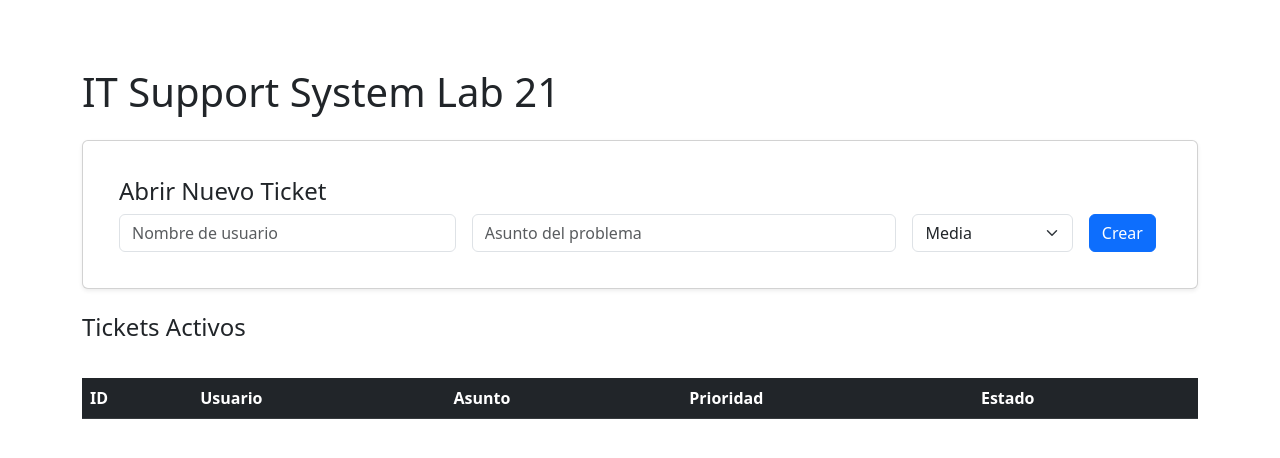
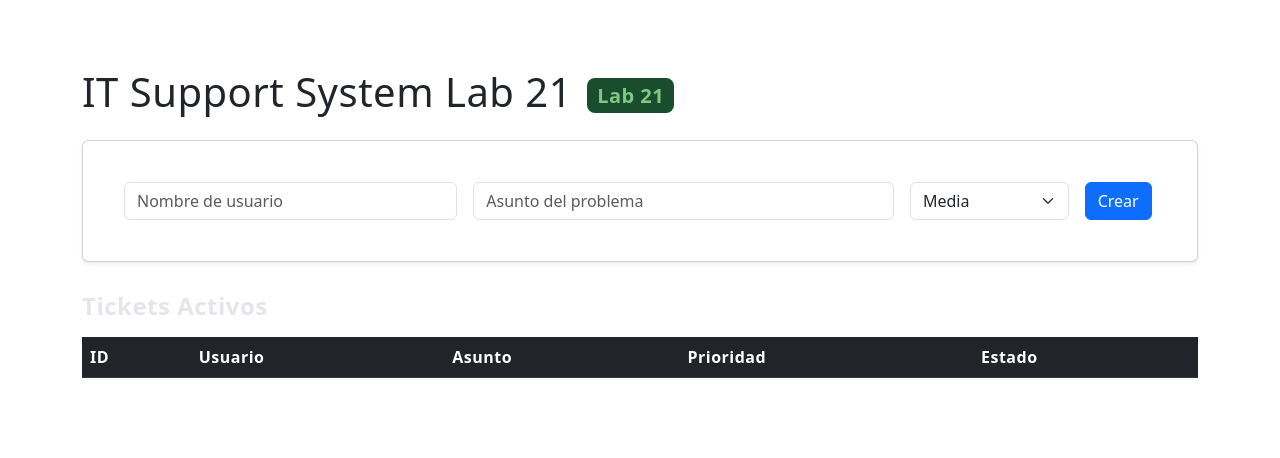
Before and after one commit to carlostapiao/Arquitectura-personal-final, a website: page app/src/public/index.html in a window 1280 px wide. Drawn offline with nearby package versions, Linux system fonts and the light colour scheme; no server answers.

Commit message:
prueba 18

```diff
--- a/app/src/public/style.css
+++ b/app/src/public/style.css
@@ -1,74 +1,99 @@
+/* --- style.css: MODO OSCURO PROFESIONAL (Actualizado) --- */
+
+/* 1. Variables globales para cambiar colores fácilmente */
 :root {
-    --bg-color: #0d1117;
-    --card-bg: #161b22;
-    --text-color: #c9d1d9;
-    --accent-color: #1f6feb;
-    --border-color: #30363d;
+    --bg-color: #101218;        /* Fondo ultra oscuro */
+    --card-bg-color: #161922;   /* Fondo de tarjetas ligeramente más claro */
+    --text-color: #e4e6eb;      /* Texto principal claro */
+    --text-muted: #b0b3b8;     /* Texto secundario/placeholders */
+    --primary-color: #357ae8;   /* Azul brillante para acentos/botones */
+    --primary-hover: #2a62b8;   /* Azul más oscuro para hover */
+    --border-color: #2a2e37;    /* Color de bordes y líneas divisorias */
+    --success-color: #28a745;   /* Verde para badges de estado Abierto */
+    --highlight-bg: #1d212b;    /* Fondo de resaltado para inputs/filas */
 }
 
+/* 2. Estilos base del cuerpo */
 body {
     background-color: var(--bg-color);
     color: var(--text-color);
-    font-family: 'Segoe UI', Tahoma, Geneva, Verdana, sans-serif;
+    font-family: 'Segoe UI', Roboto, Helvetica, Arial, sans-serif;
+    letter-spacing: 0.5px;
+    line-height: 1.6;
     margin: 0;
     padding: 20px;
 }
 
-.container { max-width: 1000px; margin: auto; }
+/* 3. Estilo del título principal con badge verde */
+h1 {
+    color: var(--text-color);
+    font-weight: 700;
+    margin-bottom: 40px;
+}
 
-header h1 { font-size: 2rem; margin-bottom: 30px; }
-
-.badge {
-    font-size: 0.9rem;
-    background: #238636;
-    padding: 4px 8px;
-    border-radius: 6px;
+h1::after {
+    content: "Lab 21";
+    background-color: #1a4d2e; /* Verde oscuro tipo badge */
+    color: #81c784;           /* Verde claro para el texto */
+    font-size: 0.5em;
+    font-weight: 600;
+    padding: 4px 10px;
+    border-radius: 8px;
+    margin-left: 15px;
     vertical-align: middle;
 }
 
-.card {
-    background: var(--card-bg);
-    border: 1px solid var(--border-color);
-    padding: 20px;
-    border-radius: 8px;
-    margin-bottom: 30px;
+/* 4. Títulos secundarios "Abrir Nuevo Ticket" y "Tickets Activos" */
+h2.h4 {
+    color: var(--text-color);
+    font-weight: 600;
+    margin-top: 30px;
+    margin-bottom: 20px;
 }
 
-.ticket-form {
-    display: flex;
-    gap: 10px;
-    flex-wrap: wrap;
+/* 5. Contenedor de "Abrir Nuevo Ticket" (Card) */
+.card {
+    background-color: var(--card-bg-color);
+    border: 1px solid var(--border-color);
+    border-radius: 12px;
+    padding: 25px;
+    box-shadow: 0 4px 12px rgba(0,0,0,0.2) !important;
 }
 
-input, select, button {
-    background: #0d1117;
-    border: 1px solid var(--border-color);
-    color: white;
-    padding: 10px;
-    border-radius: 6px;
+/* Quitamos el título interno de la tarjeta si lo tenías */
+.card-title {
+    display: none;
 }
 
-button {
-    background: var(--accent-color);
-    cursor: pointer;
-    font-weight: bold;
-    border: none;
+/* 6. Estilos de los inputs y el select */
+.form-control, .form-select {
+    background-color: #1d212b; /* Fondo de input más oscuro */
+    border: 1px solid var(--border-color);
+    color: var(--text-color);
+    border-radius: 8px;
+    padding: 12px 15px;
+    transition: border-color 0.2s, box-shadow 0.2s;
 }
 
-button:hover { background: #388bfd; }
-
-table {
-    width: 100%;
-    border-collapse: collapse;
-    margin-top: 20px;
+/* Placeholders de los inputs */
+.form-control::placeholder {
+    color: var(--text-muted);
+    opacity: 0.7;
 }
 
-th, td {
-    text-align: left;
-    padding: 15px;
-    border-bottom: 1px solid var(--border-color);
+/* Efecto de foco en inputs */
+.form-control:focus, .form-select:focus {
+    background-color: #1d212b;
+    border-color: var(--primary-color);
+    color: var(--text-color);
+    box-shadow: 0 0 0 3px rgba(53, 122, 232, 0.2);
 }
 
-.prio-Alta { color: #ff7b72; background: rgba(248,81,73,0.1); padding: 4px 8px; border-radius: 10px; }
-.prio-Media { color: #d29922; background: rgba(187,128,9,0.1); padding: 4px 8px; border-radius: 10px; }
-.prio-Baja { color: #3fb950; background: rgba(46,160,67,0.1); padding: 4px 8px; border-radius: 10px; }
+/* Estilo para las opciones del select (para que no salgan blancas) */
+.form-select option {
+    background-color: var(--card-bg-color);
+    color: var(--text-color);
+}
+
+/* 7. Estilo del Botón "Crear Ticket" azul */
+.btn-primary {
```
